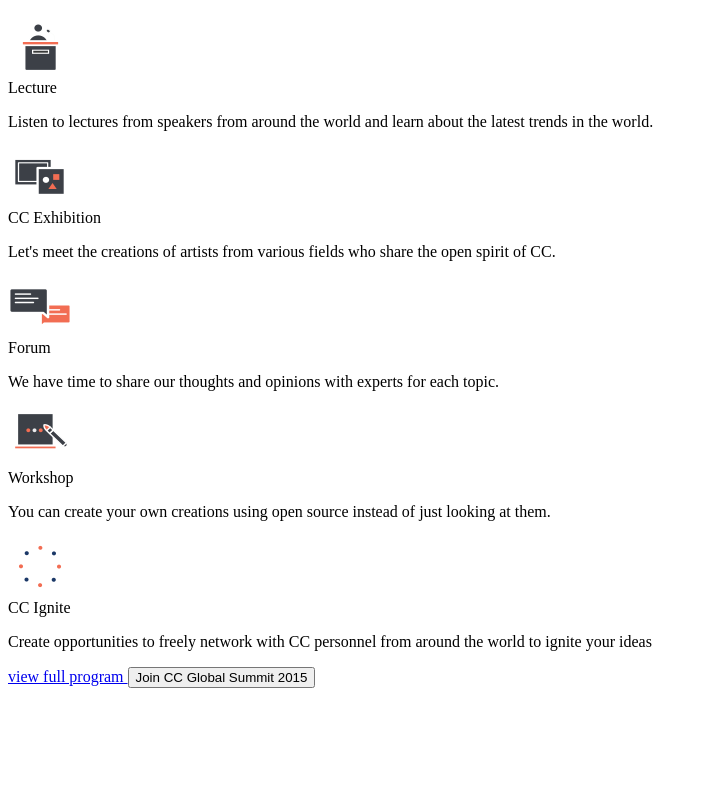
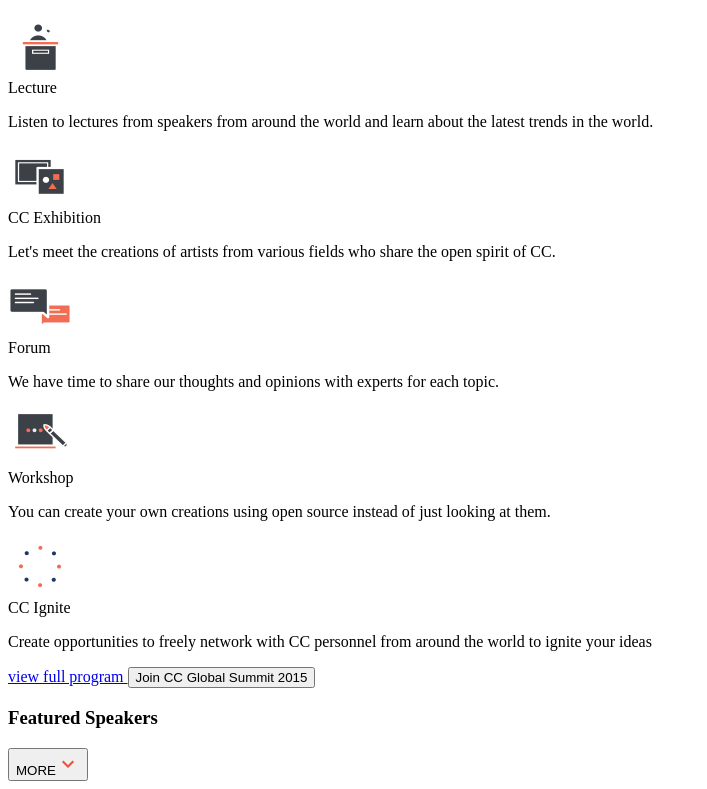
Before and after one commit to Gedewon/ConferencePage_C1, a website: page index.html in a window 1280 px wide. Shown: the part 1017-1806 px from the top of the page, without its empty margins (0-707 px from the left). Before the commit the page ends 1713 px from the top, so only its background shows below. Drawn offline with Linux system fonts and the light colour scheme.

Commit message:
ADD speaker section

```diff
--- a/index.html
+++ b/index.html
@@ -218,7 +218,16 @@
           </section>
         </div>
       </section>
-
+      <section class="wrap speakers-wrap b-bottom clearfix">
+        <div class="content">
+          <h3>Featured Speakers</h3>
+          <div class="guide-bar"></div>
+          <div class="speakers-list" id="speakers-list"></div>
+          <button class="more-btn" type="button" id="more-btn">
+            MORE<img src="images/icons/arrow-down.png" alt="arrow-down" />
+          </button>
+        </div>
+      </section>
 
     <script type="module" src="./Js/script.js"></script>
 </body>
```
